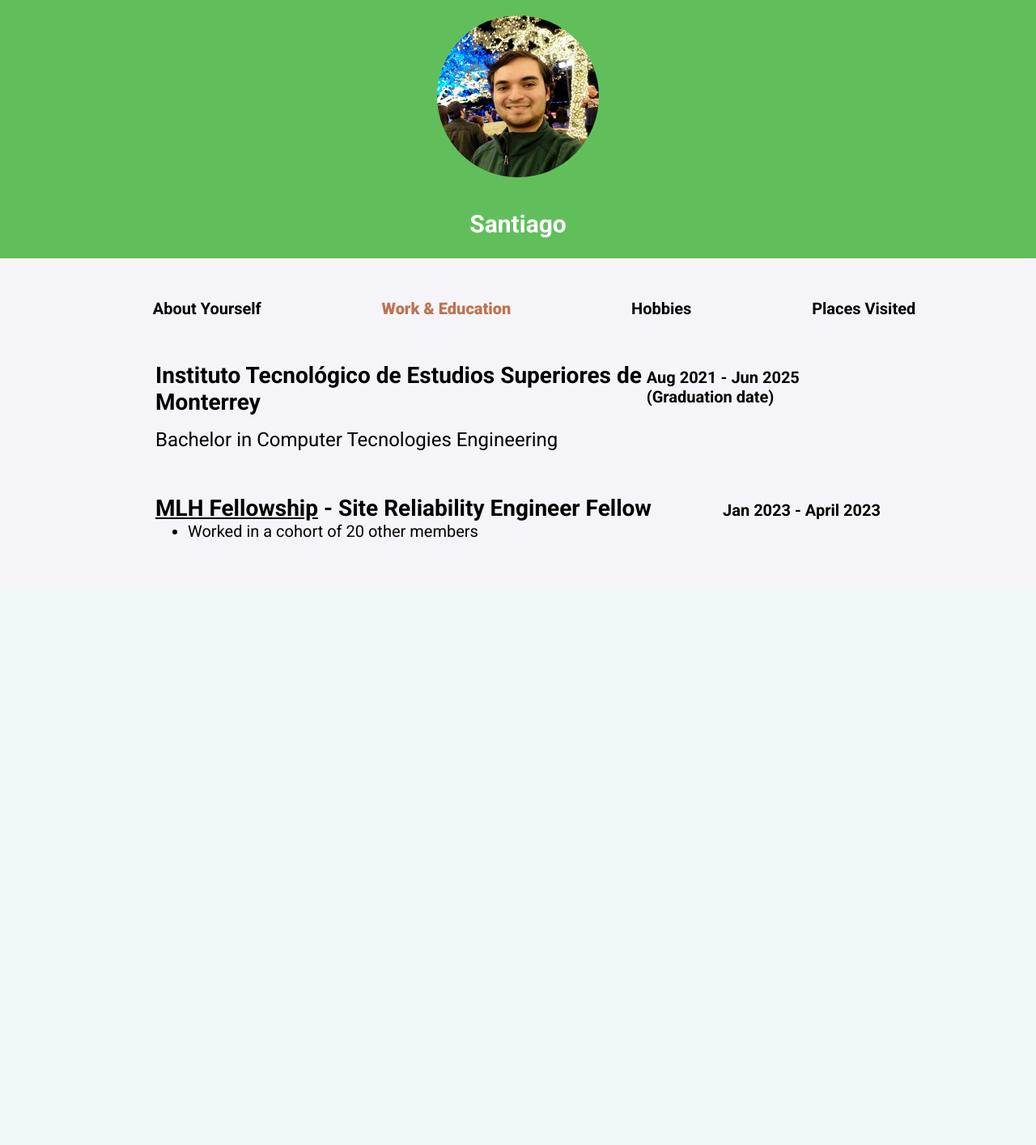
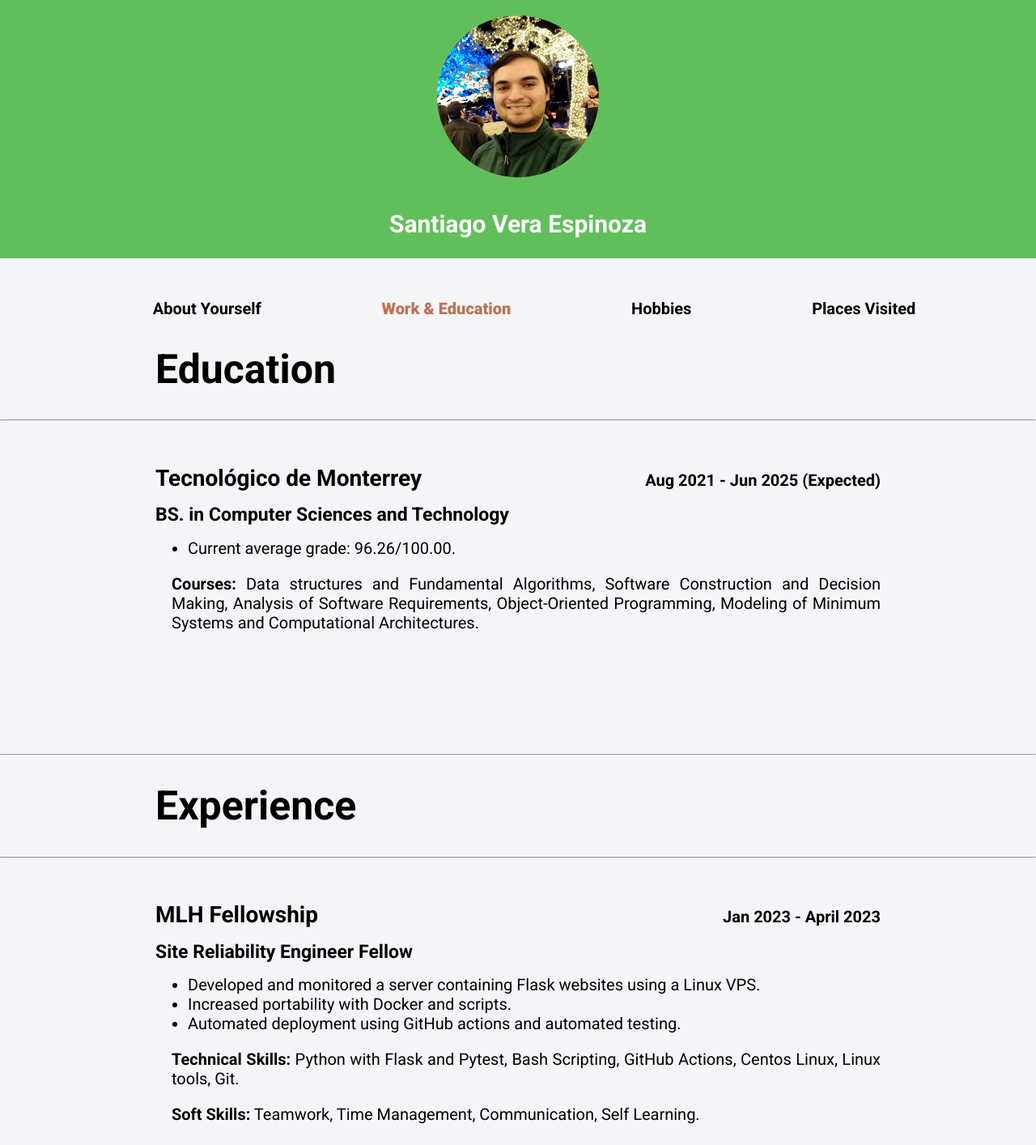
Before and after one commit to SantiagoVeraEspinoza/PersonalPortfolio, a Flask app: page /work in a window 1280 px wide. Shown: the part 71-1485 px from the top of the page at 81% size. Before the commit the page ends 735 px from the top, so only its background shows below. Run offline with Flask 2, Linux system fonts and the light colour scheme; parts of the project's set-up code (start-up, migrations or seed data) failed here and were passed over.

Commit message:
0.3 Finished Work

```diff
--- a/app/__init__.py
+++ b/app/__init__.py
@@ -59,7 +59,7 @@ def index():
 
 @app.route('/aboutme')
 def san_aboutme():
-    return render_template('about.html', title="Santiago's Profile", name="Santiago", contact_phone=santiago_about["phone"], contact_mail=santiago_about["mail"], contact_linkedin=santiago_about["linkedin"], contact_github=santiago_about["github"], about_me=santiago_about["aboutme"],
+    return render_template('about.html', title="Santiago's Profile", name="Santiago Vera Espinoza", contact_phone=santiago_about["phone"], contact_mail=santiago_about["mail"], contact_linkedin=santiago_about["linkedin"], contact_github=santiago_about["github"], about_me=santiago_about["aboutme"],
                            pic_url="./static/img/SantiagoPP.png",
                            about_route='san_aboutme',
                            work_route='san_work',
@@ -71,7 +71,7 @@ def san_aboutme():
 
 @app.route('/work')
 def san_work():
-    return render_template('work.html', title="Santiago's Profile", name="Santiago",
+    return render_template('work.html', title="Santiago's Profile", name="Santiago Vera Espinoza",
                            pic_url="./static/img/SantiagoPP.png",
                            about_route='san_aboutme',
                            work_route='san_work',
@@ -85,7 +85,7 @@ def san_work():
 
 @app.route('/hobbies')
 def san_hobby():
-    return render_template('hobbies.html', title="Santiago's Profile", name="Santiago",
+    return render_template('hobbies.html', title="Santiago's Profile", name="Santiago Vera Espinoza",
                            pic_url="./static/img/SantiagoPP.png",
                            about_route='san_aboutme',
                            work_route='san_work',
@@ -98,7 +98,7 @@ def san_hobby():
 
 @app.route('/places')
 def san_places():
-    return render_template('places.html', title="Santiago's Profile", name="Santiago",
+    return render_template('places.html', title="Santiago's Profile", name="Santiago Vera Espinoza",
                            pic_url="./static/img/SantiagoPP.png",
                            about_route='san_aboutme',
                            work_route='san_work',
--- a/app/static/styles/main.css
+++ b/app/static/styles/main.css
@@ -290,6 +290,23 @@ textarea {
   pointer-events: auto;
 }
 
+.divisor-top {
+  margin-top: 10px;
+}
+
+.divisor {
+  margin-top: 150px;
+}
+
+.divisor-text {
+  font-size: 50px;
+  margin-left: 15%;
+}
+
+.divisor-text-2 {
+  font-size: 50px;
+}
+
 .project-header {
   display: flex;
   justify-content: space-between;
@@ -326,7 +343,7 @@ textarea {
 }
 
 .project-degree {
-  font-size: 24px;
+  font-size: 23px;
   font-weight: 400;
 }
 
@@ -335,6 +352,12 @@ ul {
 }
 
 .projects li {
+  font-size: 20px;
+}
+
+.sublist-project{
+  text-align: justify;
+  padding-left: 1em;
   font-size: 20px;
 }
 
--- a/app/templates/about.html
+++ b/app/templates/about.html
@@ -50,7 +50,7 @@
 
   <div class="projects project1 aboutme">
     <div>
-      <h1 class="project-name">So, who am I?</h1>
+      <h1 class="divisor-text-2">So, who am I?</h1>
       <p>{{about_me}}</p>
     </div>
     <div>
--- a/app/templates/work.html
+++ b/app/templates/work.html
@@ -48,37 +48,55 @@
         </ul>
     </div>
 
+    <div class="divisor-top">
+        <h1 class="divisor-text">Education</h1>
+        <hr>
+    </div>
+
+    {%for i in range(user_education["education_count"])%}
     <div class="projects project1">
         <div class="project-header">
-            <h1 class="project-name">{{ user_education["university"] }}</h1>
-            <h1 class="project-date">{{ user_education["length"] }}</h1>
+            <h1 class="project-name">{{ user_education["university"][i] }}</h1>
+            <h1 class="project-date">{{ user_education["dates"][i] }}</h1>
         </div>
-        <h1 class="project-degree">{{ user_education["degree"] }}</h1>
+        <h1 class="project-degree"><b>{{ user_education["degree"][i] }}</b></h1>
+        <ul>
+            {%for k in range(user_education["descriptions"][i]|length)%}
+            <li> {{ user_education["descriptions"][i][k] }}. </li>
+            {%endfor%}
+        </ul>
+        <p class="sublist-project">
+            <b>Courses:</b> {{ user_education["courses"][i] | join(', ') }}.
+        </p>
     </div>
+    {%endfor%}
 
+    <div class="divisor">
+        <hr>
+        <h1 class="divisor-text">Experience</h1>
+        <hr>
+    </div>
 
     {%for i in range(career["jobcount"])%}
     <div class="projects project1">
         <div class="project-header">
-            <h1 class="project-name"><span class="company-span">{{ career["companies"][i] }}</span> - {{
-                career["jobtitle"][i] }}</h1>
+            <h1 class="project-name">{{ career["companies"][i] }}</h1>
             <h1 class="project-date">{{ career["dates"][i] }}</h1>
         </div>
+        <h1 class="project-degree"><b>{{ career["jobtitle"][i] }}</b></h1>
         <ul>
             {%for k in range(career["descriptions"][i]|length)%}
-            <li> {{ career["descriptions"][i][k] }} </li>
+            <li> {{ career["descriptions"][i][k] }}. </li>
             {%endfor%}
         </ul>
+        <p class="sublist-project">
+            <b>Technical Skills:</b> {{ career["technical_skills"][i] | join(', ') }}.
+        </p>
+        <p class="sublist-project">
+            <b>Soft Skills:</b> {{ career["soft_skills"][i] | join(', ') }}.
+        </p>
     </div>
     {%endfor%}
-
-
-    <!--
-{%for i in range(career["jobcount"])%}
-<li> {{career["companies"][i]}} </li>
-{%endfor%} -->
-
-
 
 </body>
 
--- a/app/users.py
+++ b/app/users.py
@@ -19,13 +19,45 @@ santiago_about = {
     "aboutme": "I am a future engineer in computer technologies currently studying at Tecnológico de Monterrey (ITESM, 2021 - 2025). I have been programming since 16, self-taught. My main language is C++, I can also program in Python, Matlab, R and HTML. I have configured Linux servers and automated their development with CI/CD with a DevOps approach for MLH. Made some videogames on my own, as well as some physics simulators. I also have good knowledge in Office and Adobe apps."
 }
 
+santiago_education = {
+    "education_count": 1,
+    "university": ["Tecnológico de Monterrey"],
+    "degree": ["BS. in Computer Sciences and Technology"],
+    "dates": ["Aug 2021 - Jun 2025 (Expected)"],
+    "descriptions": {
+        0: ["Current average grade: 96.26/100.00"],
+    },
+    "courses": {
+        0: ["Data structures and Fundamental Algorithms", "Software Construction and Decision Making", "Analysis of Software Requirements", "Object-Oriented Programming", "Modeling of Minimum Systems and Computational Architectures"],
+    }
+}
+
 santiago_career = {
     "jobcount": 1,
     "companies": ["MLH Fellowship"],
     "jobtitle": ["Site Reliability Engineer Fellow"],
     "dates": ["Jan 2023 - April 2023"],
     "descriptions": {
-        0: ["Worked in a cohort of 20 other members"],
+        0: ["Developed and monitored a server containing Flask websites using a Linux VPS",
+            "Increased portability with Docker and scripts",
+            "Automated deployment using GitHub actions and automated testing",
+            ],
+    },
+    "technical_skills": {
+        0: ["Python with Flask and Pytest",
+            "Bash Scripting",
+            "GitHub Actions",
+            "Centos Linux",
+            "Linux tools",
+            "Git",
+            ],
+    },
+    "soft_skills": {
+        0: ["Teamwork",
+            "Time Management",
+            "Communication",
+            "Self Learning",
+            ],
     }
 }
 
@@ -110,9 +142,3 @@ santiago_mapper = {
         {"lat": 19.286895, "long": -81.367687}
     ],
 }
-
-santiago_education = {
-    "university": "Instituto Tecnológico de Estudios Superiores de Monterrey",
-    "degree": "Bachelor in Computer Tecnologies Engineering",
-    "length": "Aug 2021 - Jun 2025 (Graduation date)"
-}
```
